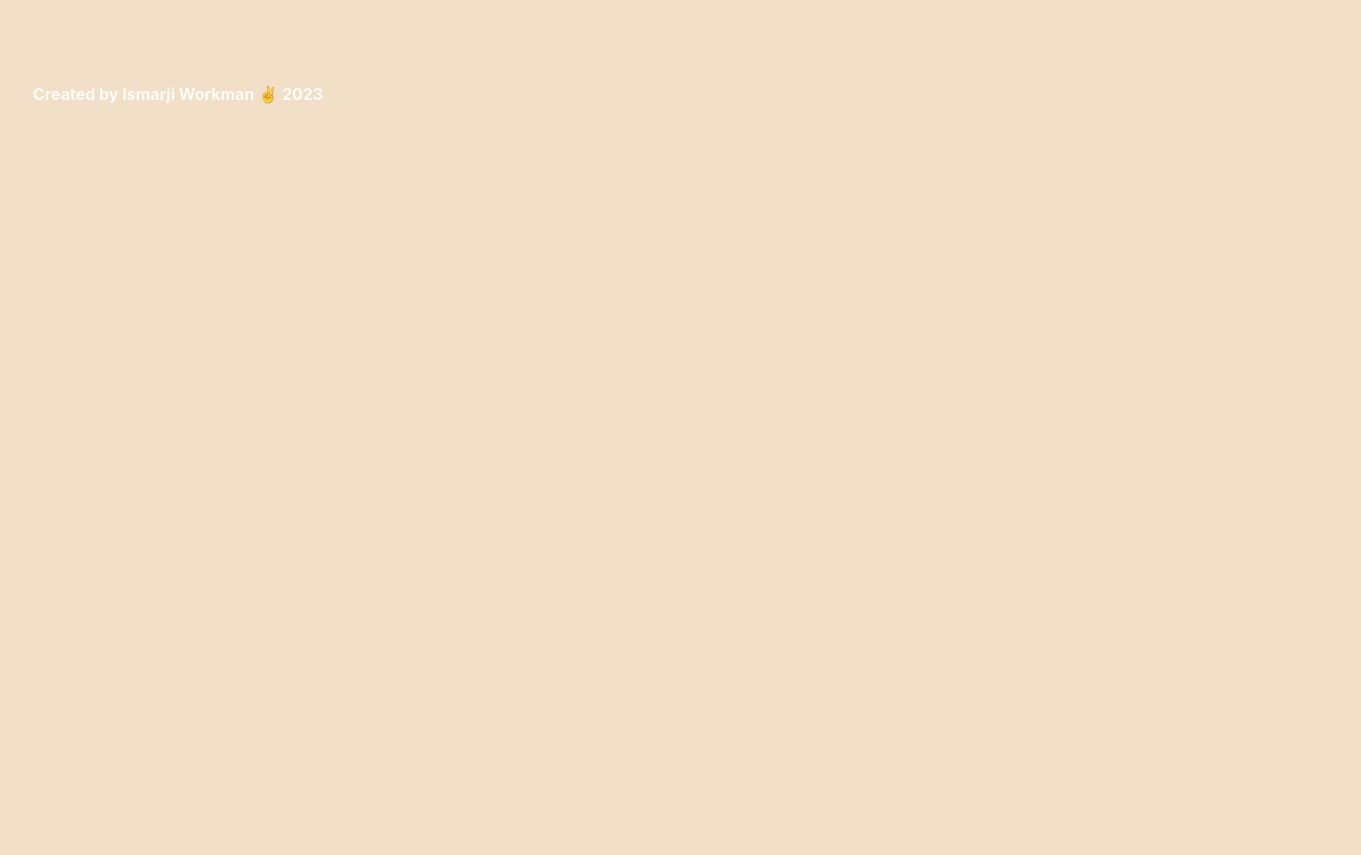
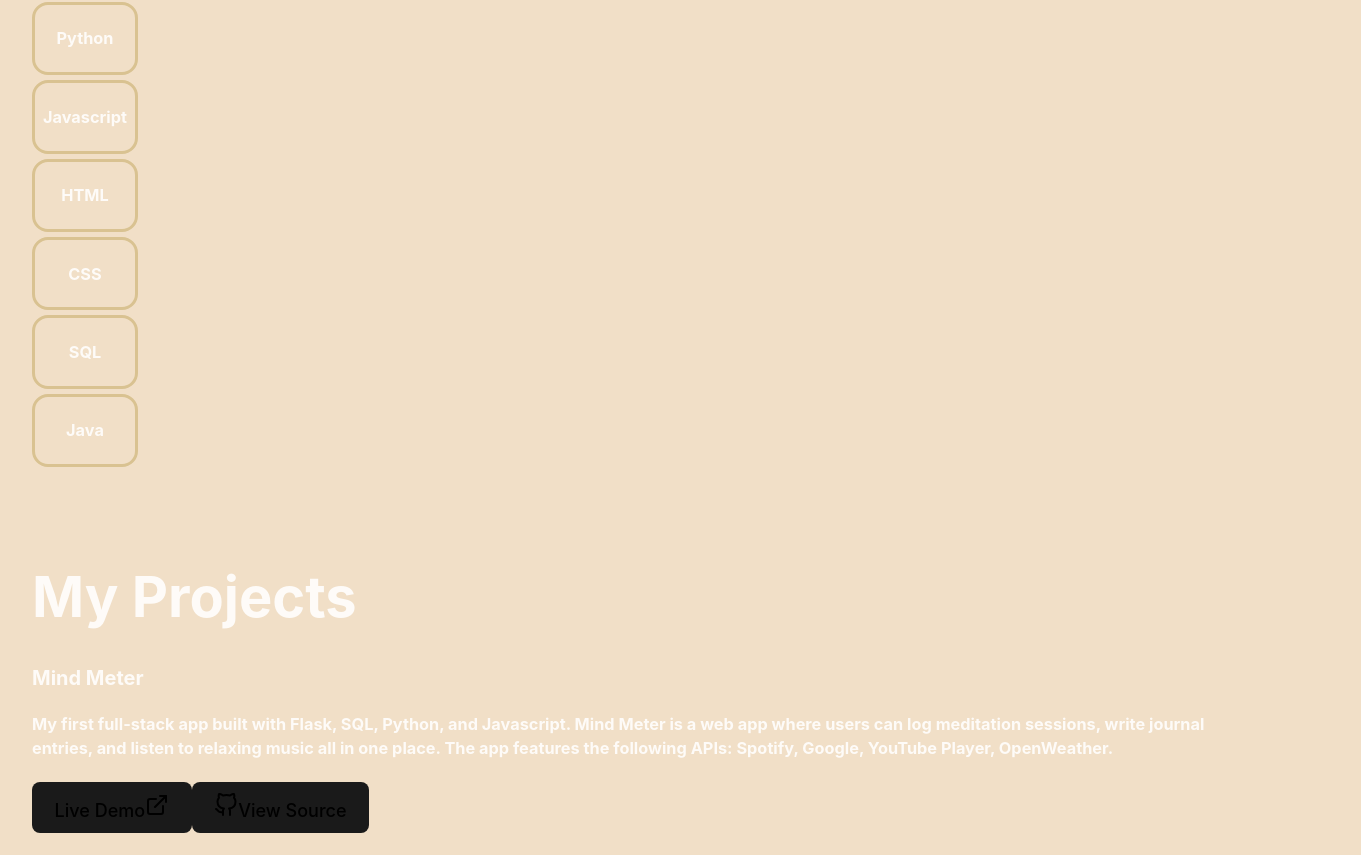
Before and after one commit to ismarjiw/portfolio, a React (Vite) app: page / in a window 1280 px wide. Shown: the part 729-1584 px from the top of the page, 1361 px wide, since content can reach past the window. Before the commit the page ends 835 px from the top, so only its background shows below. Built offline with nearby package versions, Linux system fonts and the light colour scheme.

Commit message:
add skills and project details

```diff
--- a/src/App.css
+++ b/src/App.css
@@ -25,7 +25,8 @@ nav {
 }
 
 .nav-links {
-  margin-left: -150px;
+  margin-left: -200px;
+  margin-top: -120px;
 }
 
 .social-icon {
@@ -66,10 +67,19 @@ nav {
 
 footer {
     position: absolute;
-    bottom: 0;
-    left: 0;
-    right: 0;
-    height: 10px;
     width: auto;
-    padding-left: 33px;
+    padding-top: 10px;
 }
+
+span.food, span.magnify, span.peace {
+  font-size: 30px;
+}
+
+.specific-skill {
+  border-radius: 1rem;
+  border-color: rgb(217, 194, 145);
+  border-style: solid;
+  width: 100px;
+  margin-top: 5px;
+  text-align: center;
+}
--- a/src/App.jsx
+++ b/src/App.jsx
@@ -3,6 +3,7 @@ import Nav from "./Components/Nav"
 import Main from "./Components/Main"
 import Skills from "./Components/Skills"
 import Footer from "./Components/Footer"
+import Projects from "./Components/Projects"
 
 function App() {
 
@@ -11,6 +12,7 @@ function App() {
       <Nav />
       <Main />
       <Skills />
+      <Projects />
       <Footer />
     </div>
   )
--- a/src/Components/Footer.jsx
+++ b/src/Components/Footer.jsx
@@ -4,7 +4,7 @@ export default function Footer() {
     return (
         <div className="footer-content">
             <footer>
-                <h4>Created by Ismarji Workman ✌️ 2023</h4>
+                <h4>Created by Ismarji Workman<span className="peace">✌️</span>2023</h4>
             </footer>
         </div>
     )
--- a/src/Components/Main.jsx
+++ b/src/Components/Main.jsx
@@ -11,7 +11,7 @@ export default function Main() {
                 <a href="https://github.com/ismarjiw"><img className="social-icon" src={githubLogo} /></a>
                 <a href="https://www.linkedin.com/in/ismarjiworkman/" ><img className="social-icon" src={linkedinLogo} /></a>
             </div>
-            <h3>I love exploring and trying new things 🔎</h3><h3>I'm a lifelong learner and love KBBQ 🥘</h3>
+            <h3>I love exploring and trying new things <span className="magnify">🔎</span></h3><h3>I'm a lifelong learner and love KBBQ <span className="food">🍖</span></h3>
         </div>
 
     )
--- /dev/null
+++ b/src/Components/Project.jsx
@@ -0,0 +1,16 @@
+import React from 'react'
+
+export default function project(props) {
+    return (
+        <div className="specific-project">
+            <h3>{props.name}</h3>
+            <h4>{props.description}</h4>
+            <a href={props.demo}>
+                <button>Live Demo<svg xmlns="http://www.w3.org/2000/svg" width="24" height="24" viewBox="0 0 24 24" fill="none" stroke="currentColor" stroke-width="2" stroke-linecap="round" stroke-linejoin="round" class="feather feather-external-link"><path d="M18 13v6a2 2 0 0 1-2 2H5a2 2 0 0 1-2-2V8a2 2 0 0 1 2-2h6"></path><polyline points="15 3 21 3 21 9"></polyline><line x1="10" y1="14" x2="21" y2="3"></line></svg></button>
+            </a>
+            <a href={props.code}>
+                <button><svg xmlns="http://www.w3.org/2000/svg" width="24" height="24" viewBox="0 0 24 24" fill="none" stroke="currentColor" stroke-width="2" stroke-linecap="round" stroke-linejoin="round" class="feather feather-github"><path d="M9 19c-5 1.5-5-2.5-7-3m14 6v-3.87a3.37 3.37 0 0 0-.94-2.61c3.14-.35 6.44-1.54 6.44-7A5.44 5.44 0 0 0 20 4.77 5.07 5.07 0 0 0 19.91 1S18.73.65 16 2.48a13.38 13.38 0 0 0-7 0C6.27.65 5.09 1 5.09 1A5.07 5.07 0 0 0 5 4.77a5.44 5.44 0 0 0-1.5 3.78c0 5.42 3.3 6.61 6.44 7A3.37 3.37 0 0 0 9 18.13V22"></path></svg>View Source</button>
+            </a>
+        </div>
+    )
+}
--- /dev/null
+++ b/src/Components/Projects.jsx
@@ -0,0 +1,23 @@
+import React from 'react'
+import Project from "./Project"
+
+export default function projects() {
+    return (
+        <div className="projects-content">
+            <h1>My Projects</h1>
+            <Project
+                name="Mind Meter"
+                description="My first full-stack app built with Flask, SQL, Python, and Javascript. Mind Meter is a web app where users can log meditation sessions, write journal entries, and listen to relaxing music all in one place. The app features the following APIs: Spotify, Google, YouTube Player, OpenWeather."
+                demo="http://meetmindmeter.com/"
+                code="https://github.com/ismarjiw/Mind-Meter"
+            />
+            <Project
+                name="Let me meme it for you"
+                description="A web app that allows users to generate random meme images to add text to and create their own custom memes."
+                stack=""
+                demo="https://sprightly-blancmange-e1b620.netlify.app/"
+                code="https://github.com/ismarjiw/meme-generator"
+            />
+        </div>
+    )
+}
--- /dev/null
+++ b/src/Components/Skill.jsx
@@ -0,0 +1,9 @@
+import React from 'react'
+
+export default function skill(props) {
+    return (
+        <div className="specific-skill">
+            <h4>{props.name}</h4>
+        </div>
+    )
+}
--- a/src/Components/Skills.jsx
+++ b/src/Components/Skills.jsx
@@ -1,9 +1,28 @@
 import React from 'react'
+import Skill from "./Skill"
 
 export default function skills() {
     return (
         <div className="skills-content">
             <h1>My Skills</h1>
+            <Skill
+                name="Python"
+            />
+            <Skill
+                name="Javascript"
+            />
+            <Skill
+                name="HTML"
+            />
+            <Skill
+                name="CSS"
+            />
+            <Skill
+                name="SQL"
+            />
+            <Skill
+                name="Java"
+            />
         </div>
     )
 }
--- a/src/index.css
+++ b/src/index.css
@@ -17,6 +17,7 @@
 
 a {
   font-weight: 500;
+  font-size: large;
   color: #fefefe;
   text-decoration: inherit;
 }
@@ -41,7 +42,11 @@ h3 {
   font-size: 1.25em;
 }
 
-/* button {
+h4 {
+  font-size: 1.02em;
+}
+
+button {
   border-radius: 8px;
   border: 1px solid transparent;
   padding: 0.6em 1.2em;
@@ -54,8 +59,9 @@ h3 {
 }
 button:hover {
   border-color: #646cff;
-} */
-/* button:focus,
+}
+
+button:focus,
 button:focus-visible {
   outline: 4px auto -webkit-focus-ring-color;
-} */
+}
--- a/src/main.jsx
+++ b/src/main.jsx
@@ -4,5 +4,7 @@ import App from './App'
 import './index.css'
 
 ReactDOM.createRoot(document.getElementById('root')).render(
-    <App />
+    <React.StrictMode>
+        <App />
+    </React.StrictMode>
 )
```
Also changed, not shown: src/assets/external-link.svg (added), src/assets/github.svg (added).
